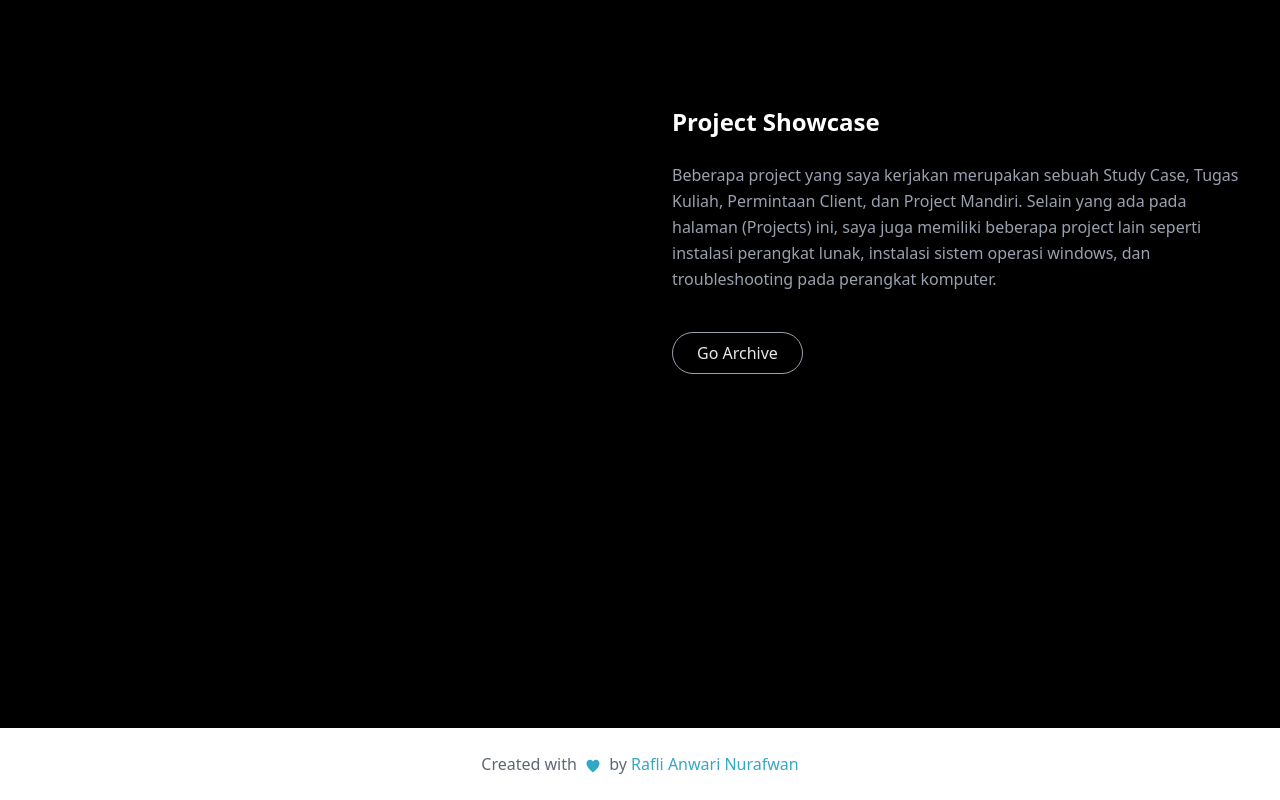
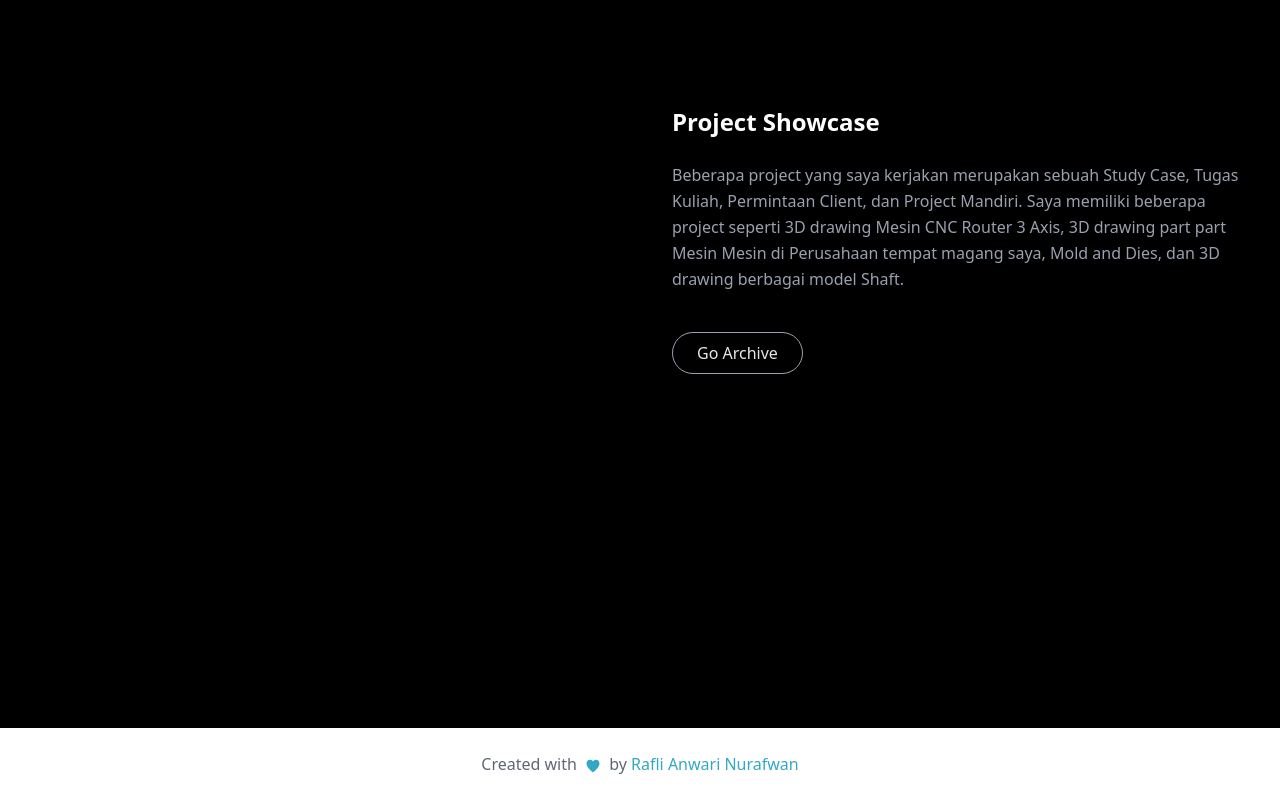
Before and after one commit to qcxint-crypto/rananwari-web, a Next.js app: page / in a window 1280 px wide. Shown: the part 3080-3880 px from the top of the page. Built offline with nearby package versions, Linux system fonts and the light colour scheme.

Commit message:
Update Projects.tsx

```diff
--- a/app/components/Projects.tsx
+++ b/app/components/Projects.tsx
@@ -64,10 +64,10 @@ export default function Projects() {
           <h3 className="text-2xl font-semibold">Project Showcase</h3>
           <p className="text-gray-400 leading-relaxed">
             Beberapa project yang saya kerjakan merupakan sebuah Study Case,
-            Tugas Kuliah, Permintaan Client, dan Project Mandiri. Selain yang
-            ada pada halaman (Projects) ini, saya juga memiliki beberapa project
-            lain seperti instalasi perangkat lunak, instalasi sistem operasi
-            windows, dan troubleshooting pada perangkat komputer.
+            Tugas Kuliah, Permintaan Client, dan Project Mandiri. Saya memiliki
+            beberapa project seperti 3D drawing Mesin CNC Router 3 Axis,
+            3D drawing part part Mesin Mesin di Perusahaan tempat magang saya,
+            Mold and Dies, dan 3D drawing berbagai model Shaft.
           </p>
           <div className="flex justify-start items-center py-4">
             <Link
```
